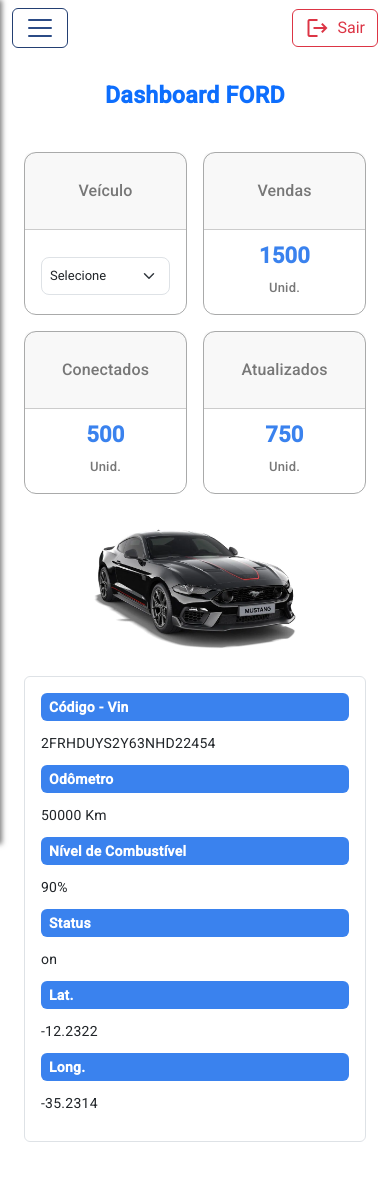
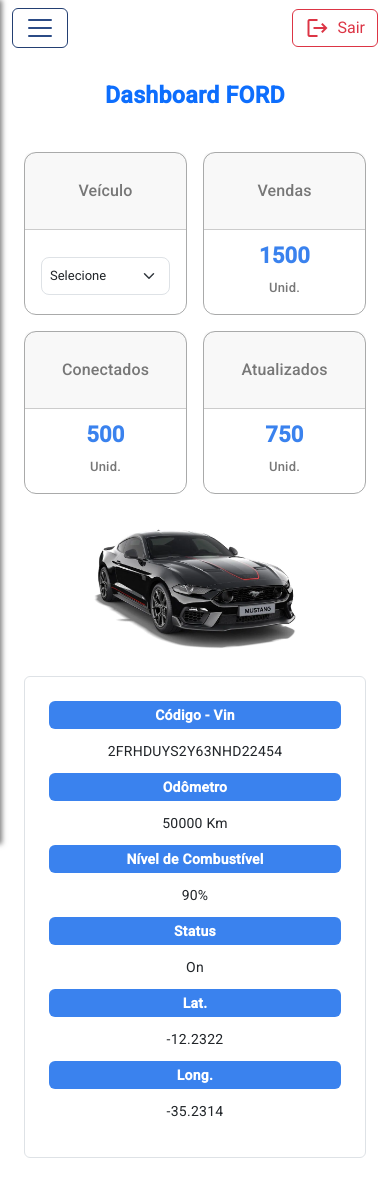
Before and after one commit to lucascimatecba/projeto-angular, an Angular app: page /dashboard in a window 390 px wide. Shown: the top 1196 px of the page. Built offline with nearby package versions, Linux system fonts and the light colour scheme.

Commit message:
centralizar texto tabela mobile

```diff
--- a/src/app/dashboard/dashboard.component.html
+++ b/src/app/dashboard/dashboard.component.html
@@ -103,25 +103,25 @@
       </div>
 
       <div class="d-lg-none">
-        <div class="border rounded p-3 mb-3 bg-white">
+        <div class="border rounded p-4 mb-3 bg-white text-center custom-background-table" *ngFor="let item of dados">
           <p class="fw-bold custom-title-table text-white px-2 py-1 rounded">
             Código - Vin
           </p>
-          <p>2FRHDUYS2Y63NHD22454</p>
+          <p>{{item.vin}}</p>
           <p class="fw-bold custom-title-table text-white px-2 py-1 rounded">
             Odômetro
           </p>
-          <p>50000 Km</p>
+          <p>{{item.odometro}}</p>
           <p class="fw-bold custom-title-table text-white px-2 py-1 rounded">
             Nível de Combustível
           </p>
-          <p>90%</p>
+          <p>{{item.combustivel}}</p>
           <p class="fw-bold custom-title-table text-white px-2 py-1 rounded">Status</p>
-          <p>on</p>
+          <p>{{item.status}}</p>
           <p class="fw-bold custom-title-table text-white px-2 py-1 rounded">Lat.</p>
-          <p>-12.2322</p>
+          <p>-{{item.lat}}</p>
           <p class="fw-bold custom-title-table text-white px-2 py-1 rounded">Long.</p>
-          <p>-35.2314</p>
+          <p>-{{item.long}}</p>
         </div>
       </div>
     </div>
```
